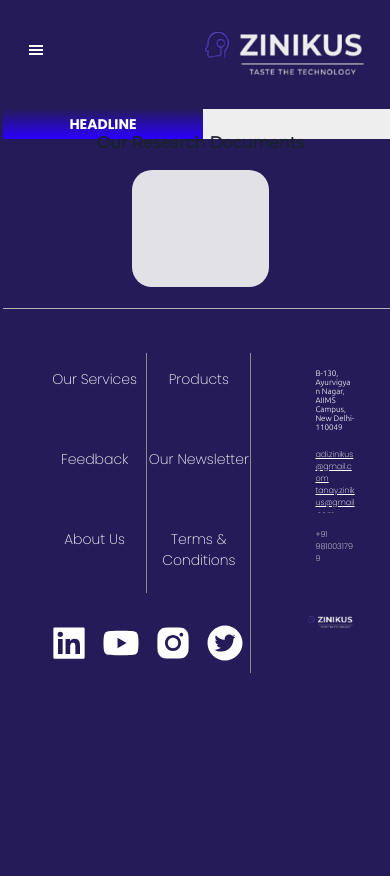
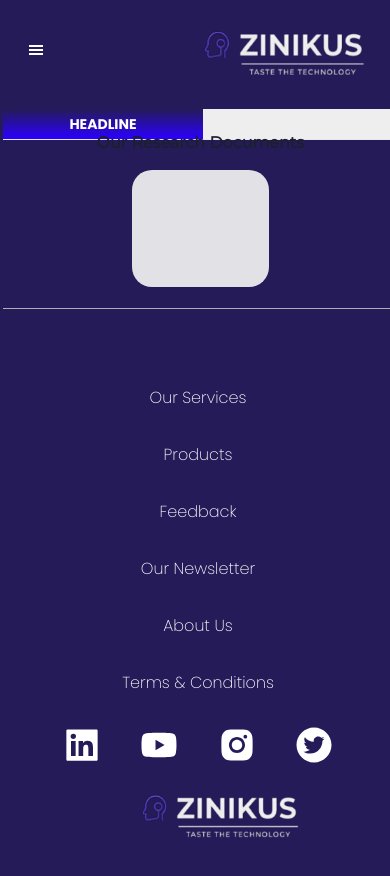
Before and after one commit to UjjwalPasahan/ZINIKUSWEB, a React (Create React App) app in the folder client/: page /research in a window 390 px wide. Shown: the top 876 px of the page. Before the commit the page ends 844 px from the top, so only its background shows below. Built offline with nearby package versions, Linux system fonts and the light colour scheme; a web font is replaced by a local one.

Commit message:
some detailing work and some media queries

```diff
--- a/client/src/components/About.jsx
+++ b/client/src/components/About.jsx
@@ -74,7 +74,7 @@ const About = () => {
         {/* <div className='abouth2'><h2>ABOUT US</h2></div> */}
         <div className="h22">
           <h2>
-            <a href="">ABOUT US</a>
+            <a>ABOUT US</a>
           </h2>
         </div>
         <div className="whiteLowerSpaceMaker"></div>
@@ -98,7 +98,9 @@ const About = () => {
           </p>
         </div>
       </div>
+
       <div className="about" id="about">
+        <div className="lowerSpaceMaker"></div>
         <div className="midaboutus">
           <div className="headingtopabout">
             <h2>Here's what we do...</h2>
--- a/client/src/components/Achievements.jsx
+++ b/client/src/components/Achievements.jsx
@@ -1,5 +1,5 @@
 import React, { useEffect, useRef, useState } from 'react';
-import '../styles/Achievements.css'
+import '../styles/Achievements.css';
 const Achievements = () => {
   const observerRef = useRef(null);
   useEffect(() => {
@@ -30,13 +30,14 @@ const Achievements = () => {
     };
   }, []);
   return (
-    <div className='Achieve'>
-      <div className='divider'></div>
-      <h2>Achievements</h2>
-      <div className='achieveImage achieveImage-animation'></div>
+    <div className="Achieve">
+      <div className="divider"></div>
+      <h2>
+        <a>Achievements</a>
+      </h2>
+      <div className="achieveImage achieveImage-animation"></div>
     </div>
-
-  )
-}
+  );
+};
 
 export default Achievements;
--- a/client/src/components/Footer.jsx
+++ b/client/src/components/Footer.jsx
@@ -7,7 +7,7 @@ import {
   AiFillInstagram,
   AiFillYoutube,
 } from 'react-icons/ai';
-import {Link} from 'react-router-dom'
+import { Link } from 'react-router-dom';
 
 const Footer = () => {
   return (
@@ -15,38 +15,58 @@ const Footer = () => {
       <hr className="defaultHR" />
       <div className="footerDivider"></div>
       <div className="container">
-        <div className="contact"><a href={'/services'}>Our Services</a></div>
-        <div className="products"><a href={'/product'}>Products</a></div>
-        <div className="address">
+        <div className="contact element">
+          <a href={'/services'}>Our Services</a>
+        </div>
+        <div className="products element">
+          <a href={'/product'}>Products</a>
+        </div>
+        <div className="address element">
           B-130, Ayurvigyan Nagar,
           <br />
           AIIMS Campus,
           <br />
           New Delhi-110049
         </div>
-        <div className="feedback"><a href={'/feedback'}>Feedback</a></div>
-        <div className="newsletter"><a href={'/newsletter'}>Our Newsletter</a></div>
-        <div className="email">
+        <div className="feedback element">
+          <a href={'/feedback'}>Feedback</a>
+        </div>
+        <div className="newsletter element">
+          <a href={'/newsletter'}>Our Newsletter</a>
+        </div>
+        <div className="email element">
           <u>adi.zinikus@gmail.com</u>
           <br />
           <u>tanay.zinikus@gmail.com</u>
         </div>
-        <div className="footerAbout"><a href='#about'>About Us</a></div>
-        <div className="terms"><a href={'/termsConditions'}>Terms & Conditions</a></div>
-        <div className="phone"><a href='tel:+91 98110031799'>+91 9810031799</a></div>
+        <div className="footerAbout element">
+          <a href="#about">About Us</a>
+        </div>
+        <div className="terms element">
+          <a href={'/termsConditions'}>Terms & Conditions</a>
+        </div>
+        <div className="phone element">
+          <a href="tel:+91 98110031799">+91 9810031799</a>
+        </div>
         <div className="footerIcons">
           <div className="flex margin">
-            <a target='_blank' href='https://www.linkedin.com/company/zinikus-ai-pvt-ltd/?viewAsMember=true'>
-              <AiFillLinkedin size={40} color='white'/>
+            <a
+              target="_blank"
+              href="https://www.linkedin.com/company/zinikus-ai-pvt-ltd/?viewAsMember=true"
+            >
+              <AiFillLinkedin size={40} color="white" />
             </a>
-            <a target='_blank' href='https://youtube.com/@zinikus310'>
-              <AiFillYoutube size={40} color='white'/>
+            <a target="_blank" href="https://youtube.com/@zinikus310">
+              <AiFillYoutube size={40} color="white" />
             </a>
-            <a target='_blank' href=' https://instagram.com/zinikus?igshid=MzRlODBiNWFlZA=='>
-              <AiFillInstagram size={40} color='white'/>
+            <a
+              target="_blank"
+              href=" https://instagram.com/zinikus?igshid=MzRlODBiNWFlZA=="
+            >
+              <AiFillInstagram size={40} color="white" />
             </a>
-            <a target='_blank' href='https://twitter.com/ZinikusAI'>
-              <AiFillTwitterCircle size={40} color='white'/>
+            <a target="_blank" href="https://twitter.com/ZinikusAI">
+              <AiFillTwitterCircle size={40} color="white" />
             </a>
           </div>
         </div>
@@ -54,7 +74,9 @@ const Footer = () => {
           className="footerLogo"
           style={{ paddingLeft: '55px', paddingTop: '20px' }}
         >
-          <a href='/'><img style={{ width: '170px' }} src={zini} /></a>
+          <a href="/">
+            <img style={{ width: '170px' }} src={zini} />
+          </a>
         </div>
       </div>
       <div className="footerDivider"></div>
--- a/client/src/components/Home.jsx
+++ b/client/src/components/Home.jsx
@@ -82,6 +82,7 @@ const Home = () => {
           <div className="lowerSpaceMaker"></div> */}
           <div className="gradC1"></div>
           <div className="gradE1"></div>
+          <div className="whiteLowerSpaceMaker"></div>
           <Achievements />
           <div className="gradC1"></div>
           <div className="gradE1" style={{ maxHeight: '400px' }}></div>
--- a/client/src/components/News.jsx
+++ b/client/src/components/News.jsx
@@ -46,7 +46,7 @@ const signup = () => {
 
   return (
     <div className="newspage" id="newsletter">
-      <div className="back backbtn">
+      <div className="back backbtn" style={{ color: 'white' }}>
         <Link to={'/'}>
           <MdKeyboardBackspace size={30} />
         </Link>
--- a/client/src/styles/Achievements.css
+++ b/client/src/styles/Achievements.css
@@ -13,9 +13,36 @@
   text-align: center;
   font-size: 5rem;
   font-weight: 800;
-  color: white !important;
+  color: #702fff !important;
   font-family: 'Merriweather Sans', sans-serif;
   padding: 2rem 0 -4rem 0;
+}
+.Achieve h2 a:link {
+  text-decoration: none;
+}
+
+.Achieve h2 a:visited {
+  text-decoration: none;
+  /* color: #6d6b6b; */
+  color: #702fff;
+}
+
+.Achieve h2 a {
+  color: #702fff;
+  -moz-transition: all 0.2s ease-in;
+  -o-transition: all 0.2s ease-in;
+  -webkit-transition: all 0.2s ease-in;
+  transition: all 0.2s ease-in;
+  cursor: default;
+}
+
+.Achieve h2 a:hover {
+  color: #702fff;
+  text-shadow: 0px 0px 30px #2e65ff;
+  -moz-transition: all 0.2s ease-in;
+  -o-transition: all 0.2s ease-in;
+  -webkit-transition: all 0.2s ease-in;
+  transition: all 0.2s ease-in;
 }
 
 .image {
--- a/client/src/styles/Footer.css
+++ b/client/src/styles/Footer.css
@@ -183,8 +183,7 @@
   grid-area: logo;
 }
 
-@media (max-width:900px) {
-
+@media (max-width: 900px) {
   div.gradC1:nth-child(13) {
     z-index: -100;
   }
@@ -192,9 +191,33 @@
   div.gradE1:nth-child(14) {
     z-index: -100;
   }
+}
 
+@media (max-width: 600px) {
+  .container {
+    display: block;
+  }
+  .address {
+    display: none;
+  }
+  .email {
+    display: none;
+  }
+  .phone {
+    display: none;
+  }
+  .element {
+    padding-top: 2rem;
+  }
+  .footerLogo {
+    padding-left: 30% !important;
+  }
+  .flex {
+    margin-top: 0px;
+    padding-top: 30px;
+  }
 }
-@media (max-width:480px) {
+/* @media (max-width:480px) {
 
   .contact {
     background: #251b58;
@@ -331,4 +354,4 @@
     line-height: normal;
   }
 
-}
+} */
--- a/client/src/styles/about.css
+++ b/client/src/styles/about.css
@@ -306,6 +306,7 @@ font-family: 'Bebas Neue', sans-serif;
 }
 
 .headingtopabout > h2 {
+  color: white;
   font-size: 7vh;
   font-weight: 700;
   text-align: left;
@@ -313,6 +314,7 @@ font-family: 'Bebas Neue', sans-serif;
 
 .headaboutbtn {
   background-color: #5c48c5;
+  color: white;
   padding: 1% 4%;
   border-radius: 5px;
   font-weight: 600;
--- a/client/src/styles/header.css
+++ b/client/src/styles/header.css
@@ -258,7 +258,7 @@ div.svg-wrapper:nth-child(3) {
 
 @media (max-width: 1250px) {
   div.chakra-stack:nth-child(1) {
-    margin-left: -10%;
+    margin-left: -3%;
   }
 }
 @media (max-width: 1050px) {
--- a/client/src/styles/home.css
+++ b/client/src/styles/home.css
@@ -8,11 +8,11 @@
 }
 
 html {
-
   overflow-x: hidden;
 }
 
 .feedbackButton {
+  color: white;
   height: 11vh;
   width: 8vw;
   font-size: 20px;
@@ -68,7 +68,6 @@ html {
   z-index: 2;
 }
 
-
 .hometext h5 {
   font-size: 1rem;
   font-weight: 200;
@@ -122,12 +121,12 @@ html {
 }
 
 .home {
-  background-color: #251b58;
+  /* background-color: #251b58; */
+  background-color: white;
   background-repeat: no-repeat;
   background-size: contain;
   position: relative;
 }
-
 
 .gradient {
   background: url(../assets/homepage/Group\ 7.png);
@@ -170,10 +169,9 @@ html {
   font-size: 5rem;
   font-weight: 800;
   color: white !important;
-
 }
 
-@media (max-width:1050px) {
+@media (max-width: 1050px) {
   .hometext h2 {
     font-size: 3rem;
     line-height: 4rem;
@@ -189,7 +187,7 @@ html {
   }
 }
 
-@media (max-width:700px) {
+@media (max-width: 700px) {
   .hometext {
     margin-left: -40%;
   }
@@ -209,8 +207,7 @@ html {
   }
 }
 
-@media (max-width:480px) {
-
+@media (max-width: 480px) {
   div.gradC1:nth-child(13) {
     z-index: -100;
   }
@@ -233,7 +230,7 @@ html {
   }
 
   .hometext {
-    margin-left: 2%
+    margin-left: 2%;
   }
 
   .hometext h2 {
--- a/client/src/styles/news.css
+++ b/client/src/styles/news.css
@@ -27,6 +27,7 @@
 
 .newsletterContent {
   background: rgba(110, 110, 110, 0.39);
+  color: white;
   margin-top: -9%;
   padding: 1%;
   width: 20%;
```
